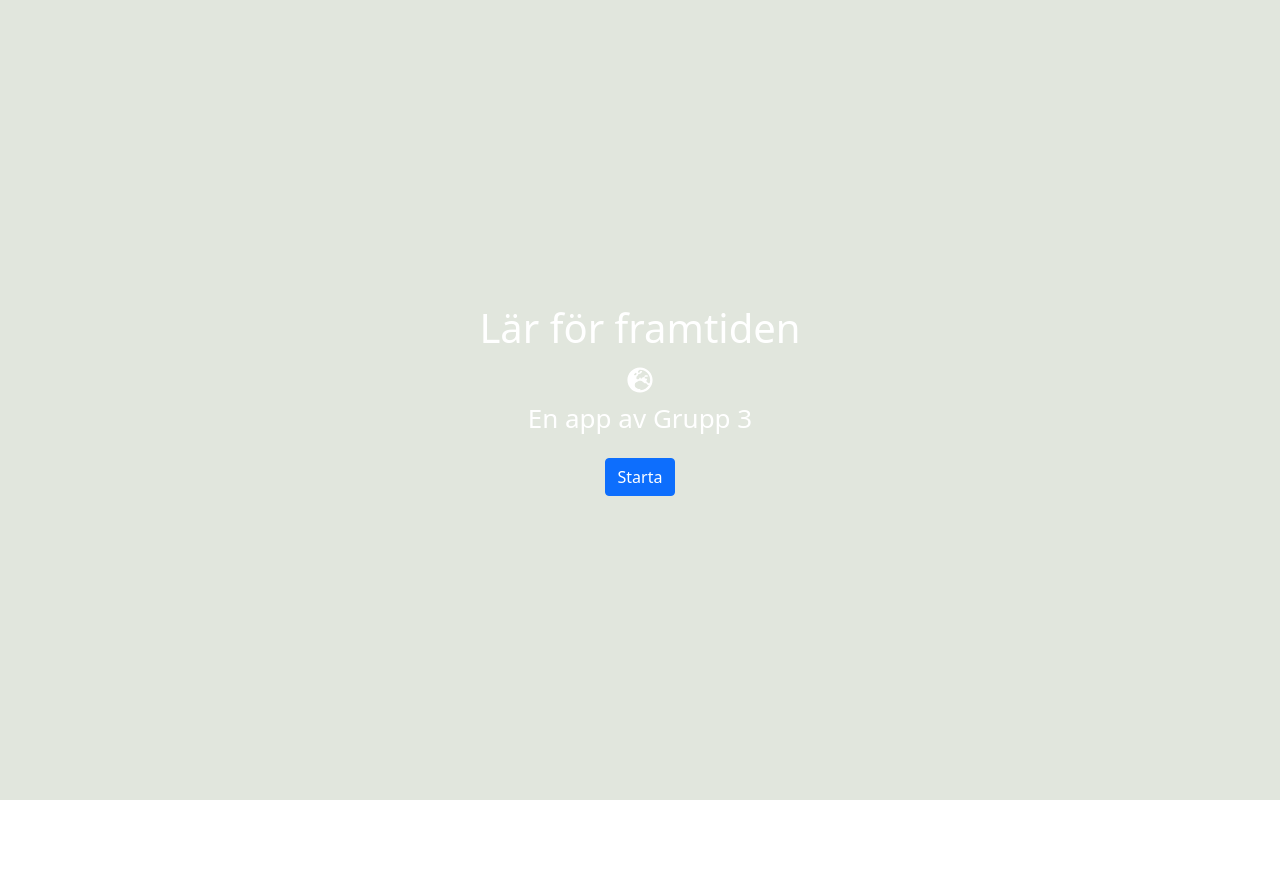
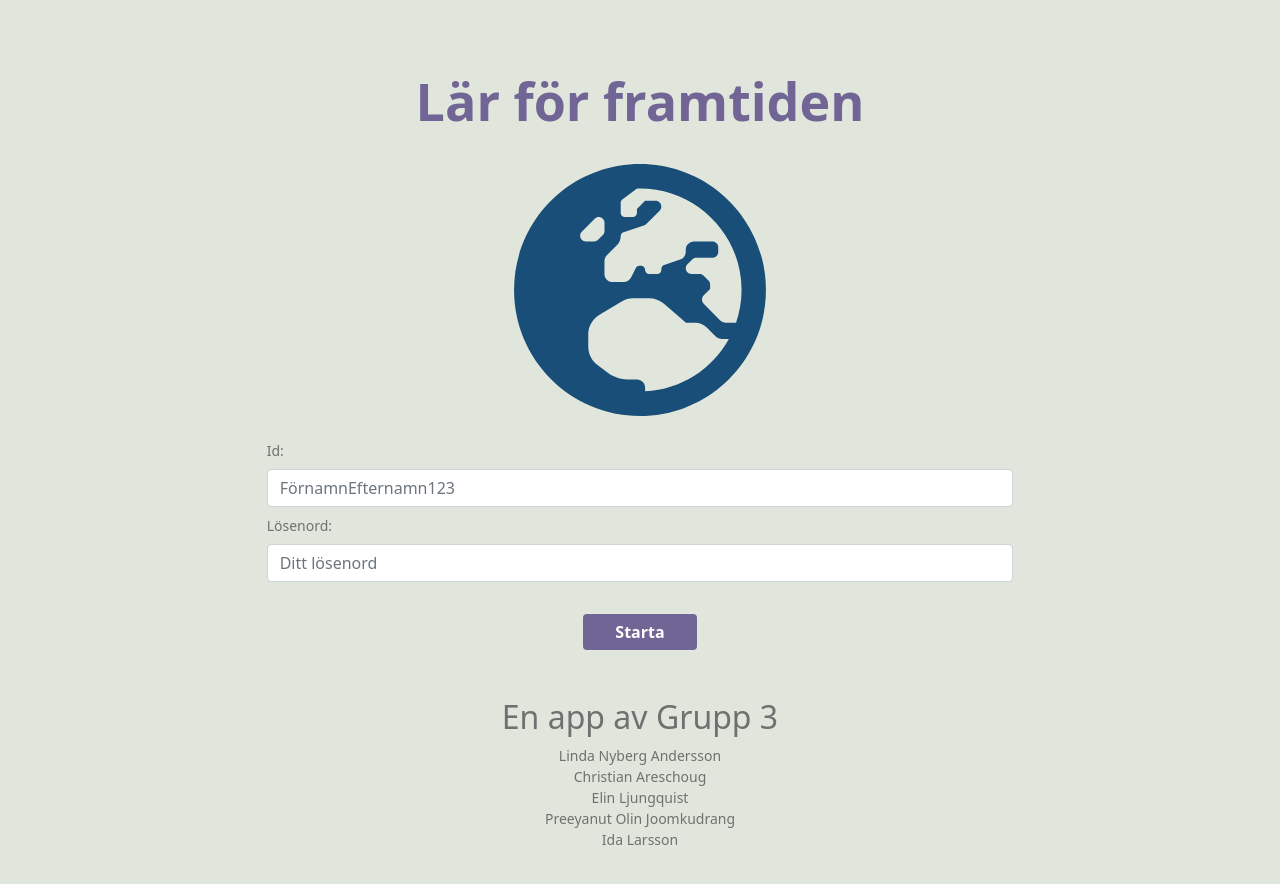
Before and after one commit to preeyaJo/group3project, a React (Create React App) app: page / in a window 1280 px wide. Shown: the top 884 px of the page. Before the commit the page ends 800 px from the top, so only its background shows below. Built offline with nearby package versions, Linux system fonts and the light colour scheme.

Commit message:
login start view med komponent

```diff
--- a/src/App.css
+++ b/src/App.css
@@ -23,3 +23,38 @@
 .BottomNavItem:hover {
   color: #e1e6dd;
 }
+
+.startHeader{
+  color: #716595;
+  font-weight: bold;
+  font-size: 2em;
+}
+
+.startLogga{
+  color: #184E77;
+  font-size: 10em;
+  margin: 20px;
+}
+
+.loginForm{
+  color:#707070;
+  text-align: left;
+  font-size: 14px;
+}
+
+.startButton{
+  background-color: #716595 !important;
+  font-weight: bold !important;
+  padding-top: 10em;
+  border: #5A5077 !important;
+  padding-left: 2em !important;
+  padding-right: 2em !important;
+}
+
+.group3{
+  color:#707070;
+}
+
+.groupNames3{
+  font-size: 14px;
+}
--- /dev/null
+++ b/src/Components/Inlog.js
@@ -0,0 +1,42 @@
+import { BrowserRouter as Router, Switch, Route } from "react-router-dom";
+
+import "../App.css";
+import 'bootstrap/dist/css/bootstrap.min.css';
+
+import { Link } from 'react-router-dom';
+
+
+import Button from 'react-bootstrap/Button';
+import Form from 'react-bootstrap/Form';
+import Stack from 'react-bootstrap/Stack';
+
+export function Inlog() {
+  return (
+    <div>
+
+        <div className="loginForm mb-3">
+        <Stack gap={2} className="col-7 mx-auto">
+        <Form>
+            <Form.Group className="mb-2" controlId="formGroupEmail">
+                <Form.Label>Id:</Form.Label>
+                <Form.Control type="email" placeholder="FörnamnEfternamn123" />
+            </Form.Group>
+            <Form.Group className="mb-3" controlId="formGroupPassword">
+                <Form.Label>Lösenord:</Form.Label>
+                <Form.Control type="password" placeholder="Ditt lösenord"/>
+            </Form.Group>
+        </Form>
+        </Stack>
+
+        </div>
+
+
+      <Link to="/futureclimate">
+        <Button className="startButton mb-5" >Starta</Button>
+      </Link>
+
+    </div>
+  );
+}
+
+export default Inlog;
--- a/src/Views/Start.js
+++ b/src/Views/Start.js
@@ -2,7 +2,7 @@ import React from "react";
 import "../App.css";
 import 'bootstrap/dist/css/bootstrap.min.css';
 
-import { Link } from 'react-router-dom';
+
 
 import { FontAwesomeIcon } from '@fortawesome/react-fontawesome';
 import { faGlobeEurope } from "@fortawesome/free-solid-svg-icons";
@@ -10,16 +10,26 @@ import { faGlobeEurope } from "@fortawesome/free-solid-svg-icons";
 
 import Button from 'react-bootstrap/Button';
 
+import Inlog from "../Components/Inlog";
+
 export function Start() {
   return (
     <div>
-      <h1>Lär för framtiden</h1>
-      <FontAwesomeIcon icon={faGlobeEurope}></FontAwesomeIcon>
-      <p>En app av Grupp 3</p>
-      <Link to="/futureclimate">
-        <Button>Starta</Button>
-      </Link>
+      <h1 className="startHeader">Lär för framtiden</h1>
+      <FontAwesomeIcon icon={faGlobeEurope} className="startLogga"></FontAwesomeIcon>
 
+      <Inlog />
+      <div className="group3">
+      <h2>En app av Grupp 3</h2>
+      <div className="groupNames3">
+      <p>Linda Nyberg Andersson <br></br>
+         Christian Areschoug <br></br>
+         Elin Ljungquist <br></br>
+         Preeyanut Olin Joomkudrang <br></br>
+         Ida Larsson <br></br>
+      </p>
+      </div>
+      </div>
     </div>
   );
 }
```
